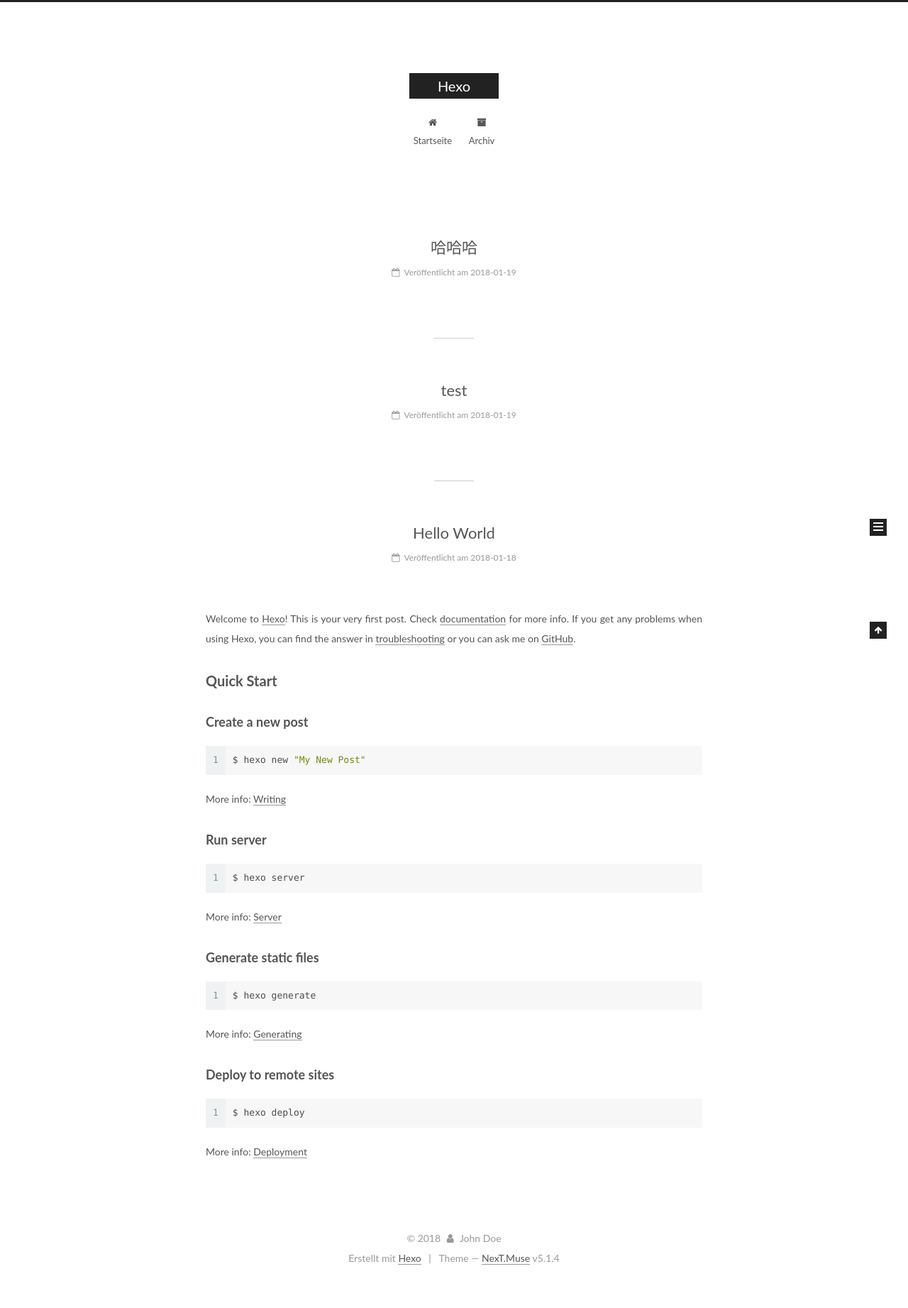
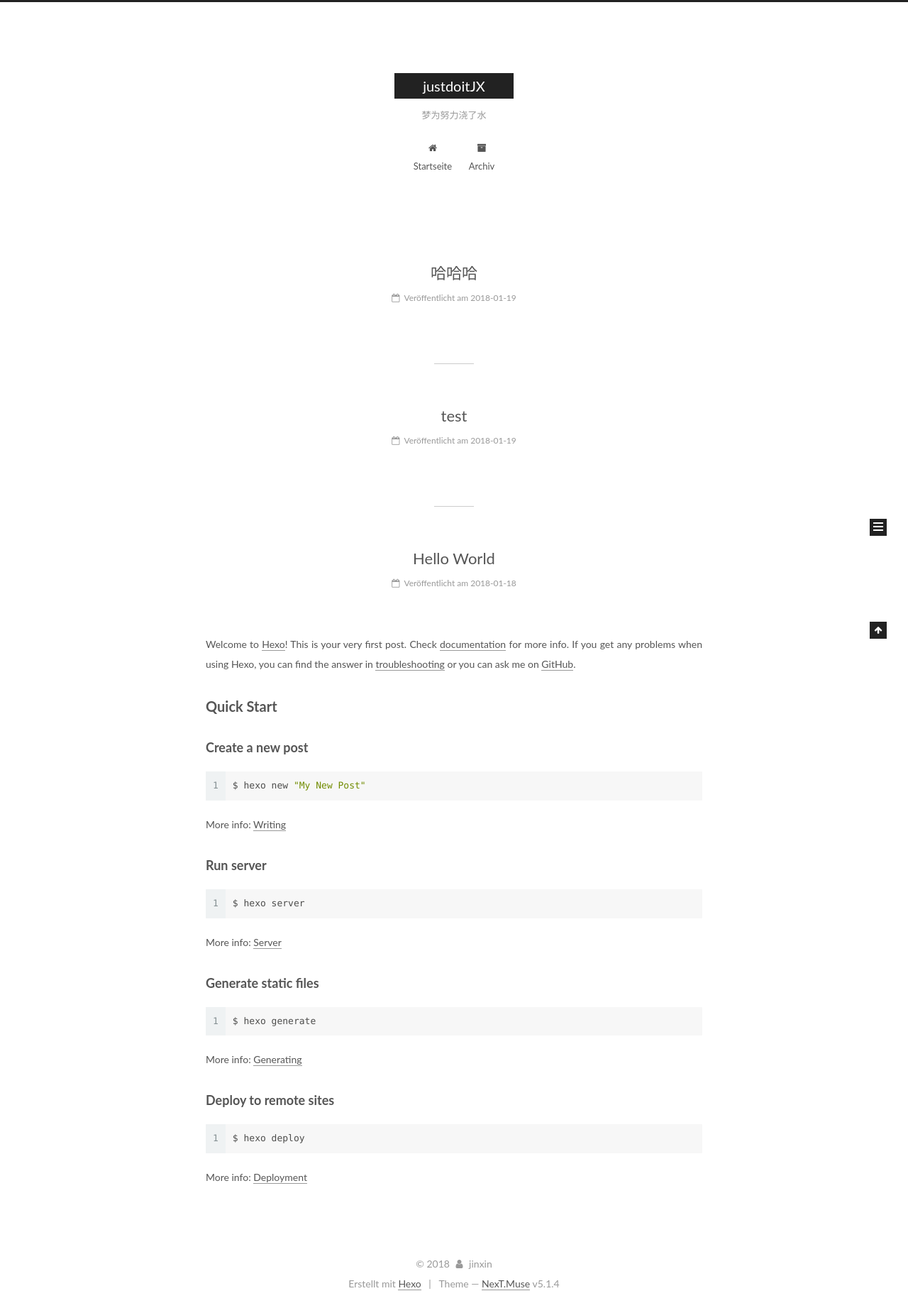
Before and after one commit to justdoitJX/justdoitJX.github.io, a plain HTML site: page index.html in a window 1280 px wide. Shown: the whole page at 71% size. Before the commit the page ends 1807 px from the top, so only its background shows below. Drawn offline with Linux system fonts and the light colour scheme.

Commit message:
Site updated: 2018-01-19 11:58:34

```diff
--- a/css/main.css
+++ b/css/main.css
@@ -1822,7 +1822,7 @@ pre .javascript .function {
   width: 4px;
   height: 4px;
   border-radius: 50%;
-  background: #1f0870;
+  background: #ff1825;
 }
 .links-of-blogroll {
   font-size: 13px;
--- a/index.html
+++ b/index.html
@@ -80,11 +80,11 @@
 
 
 <meta property="og:type" content="website">
-<meta property="og:title" content="Hexo">
+<meta property="og:title" content="justdoitJX">
 <meta property="og:url" content="http://yoursite.com/index.html">
-<meta property="og:site_name" content="Hexo">
+<meta property="og:site_name" content="justdoitJX">
 <meta name="twitter:card" content="summary">
-<meta name="twitter:title" content="Hexo">
+<meta name="twitter:title" content="justdoitJX">
 
 
 
@@ -120,7 +120,7 @@
 
 
 
-  <title>Hexo</title>
+  <title>justdoitJX</title>
 
 
 
@@ -151,12 +151,12 @@
     <div class="custom-logo-site-title">
       <a href="/"  class="brand" rel="start">
         <span class="logo-line-before"><i></i></span>
-        <span class="site-title">Hexo</span>
+        <span class="site-title">justdoitJX</span>
         <span class="logo-line-after"><i></i></span>
       </a>
     </div>
 
-        <p class="site-subtitle"></p>
+        <p class="site-subtitle">梦为努力浇了水</p>
 
   </div>
 
@@ -231,13 +231,13 @@
     <link itemprop="mainEntityOfPage" href="http://yoursite.com/2018/01/19/哈哈哈/">
 
     <span hidden itemprop="author" itemscope itemtype="http://schema.org/Person">
-      <meta itemprop="name" content="John Doe">
+      <meta itemprop="name" content="jinxin">
       <meta itemprop="description" content="">
       <meta itemprop="image" content="/images/avatar.gif">
     </span>
 
     <span hidden itemprop="publisher" itemscope itemtype="http://schema.org/Organization">
-      <meta itemprop="name" content="Hexo">
+      <meta itemprop="name" content="justdoitJX">
     </span>
 
 
@@ -350,13 +350,13 @@
     <link itemprop="mainEntityOfPage" href="http://yoursite.com/2018/01/19/test/">
 
     <span hidden itemprop="author" itemscope itemtype="http://schema.org/Person">
-      <meta itemprop="name" content="John Doe">
+      <meta itemprop="name" content="jinxin">
       <meta itemprop="description" content="">
       <meta itemprop="image" content="/images/avatar.gif">
     </span>
 
     <span hidden itemprop="publisher" itemscope itemtype="http://schema.org/Organization">
-      <meta itemprop="name" content="Hexo">
+      <meta itemprop="name" content="justdoitJX">
     </span>
 
 
@@ -469,13 +469,13 @@
     <link itemprop="mainEntityOfPage" href="http://yoursite.com/2018/01/18/hello-world/">
 
     <span hidden itemprop="author" itemscope itemtype="http://schema.org/Person">
-      <meta itemprop="name" content="John Doe">
+      <meta itemprop="name" content="jinxin">
       <meta itemprop="description" content="">
       <meta itemprop="image" content="/images/avatar.gif">
     </span>
 
     <span hidden itemprop="publisher" itemscope itemtype="http://schema.org/Organization">
-      <meta itemprop="name" content="Hexo">
+      <meta itemprop="name" content="justdoitJX">
     </span>
 
 
@@ -616,7 +616,7 @@
         <div class="site-overview">
           <div class="site-author motion-element" itemprop="author" itemscope itemtype="http://schema.org/Person">
 
-              <p class="site-author-name" itemprop="name">John Doe</p>
+              <p class="site-author-name" itemprop="name">jinxin</p>
               <p class="site-description motion-element" itemprop="description"></p>
           </div>
 
@@ -672,7 +672,7 @@
   <span class="with-love">
     <i class="fa fa-user"></i>
   </span>
-  <span class="author" itemprop="copyrightHolder">John Doe</span>
+  <span class="author" itemprop="copyrightHolder">jinxin</span>
 
 
 </div>
```
Also changed, not shown: 2018/01/18/hello-world/index.html (+8 -8 lines), 2018/01/19/test/index.html (+8 -8 lines), 2018/01/19/哈哈哈/index.html (+8 -8 lines), archives/2018/01/index.html (+8 -8 lines), archives/2018/index.html (+8 -8 lines), archives/index.html (+8 -8 lines).
